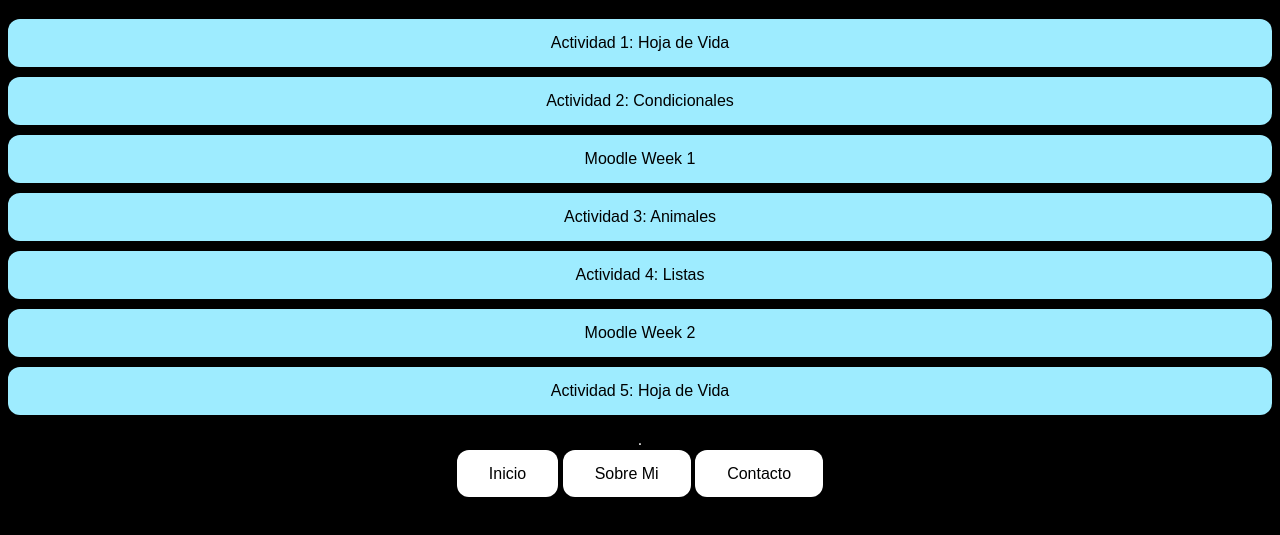
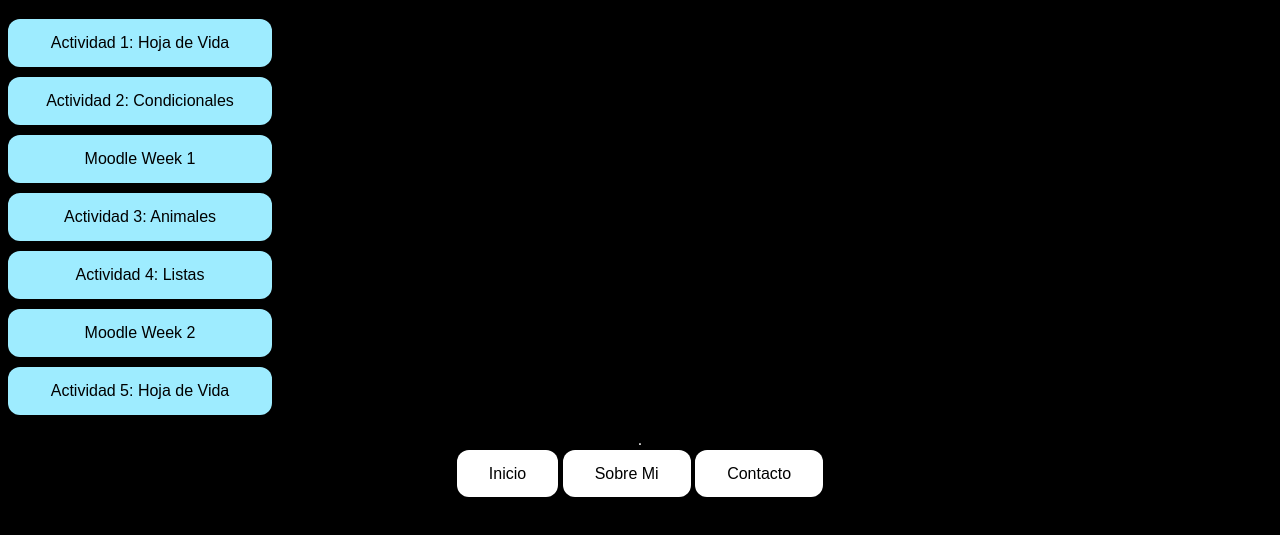
Before and after one commit to miguelrodrica/portafolio, a plain HTML site: page projects.html in a window 1280 px wide. Shown: the part 61-596 px from the top of the page. Drawn offline with Linux system fonts and the light colour scheme.

Commit message:
Add display and width properties to button style

```diff
--- a/style.css
+++ b/style.css
@@ -24,6 +24,8 @@ body {
   text-decoration: none;
   border-radius: 12px;
   font-family: sans-serif;
+  display: inline-block;
+  width: 200px;
 }
 
 .projects-container {
```
